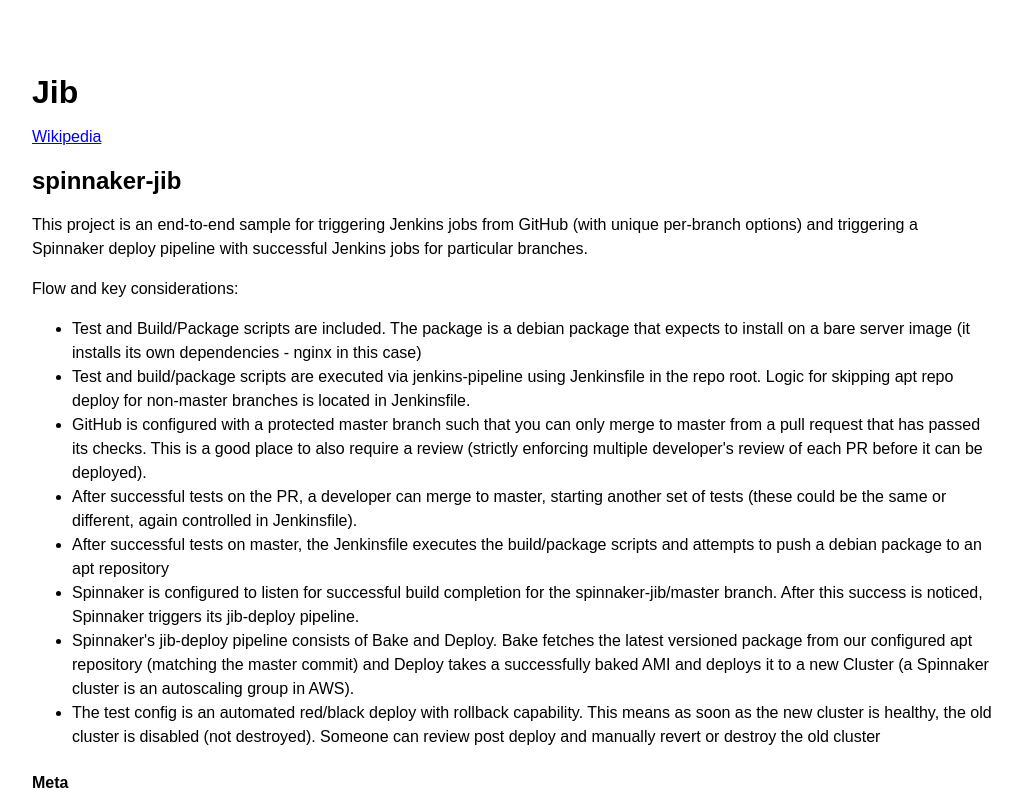
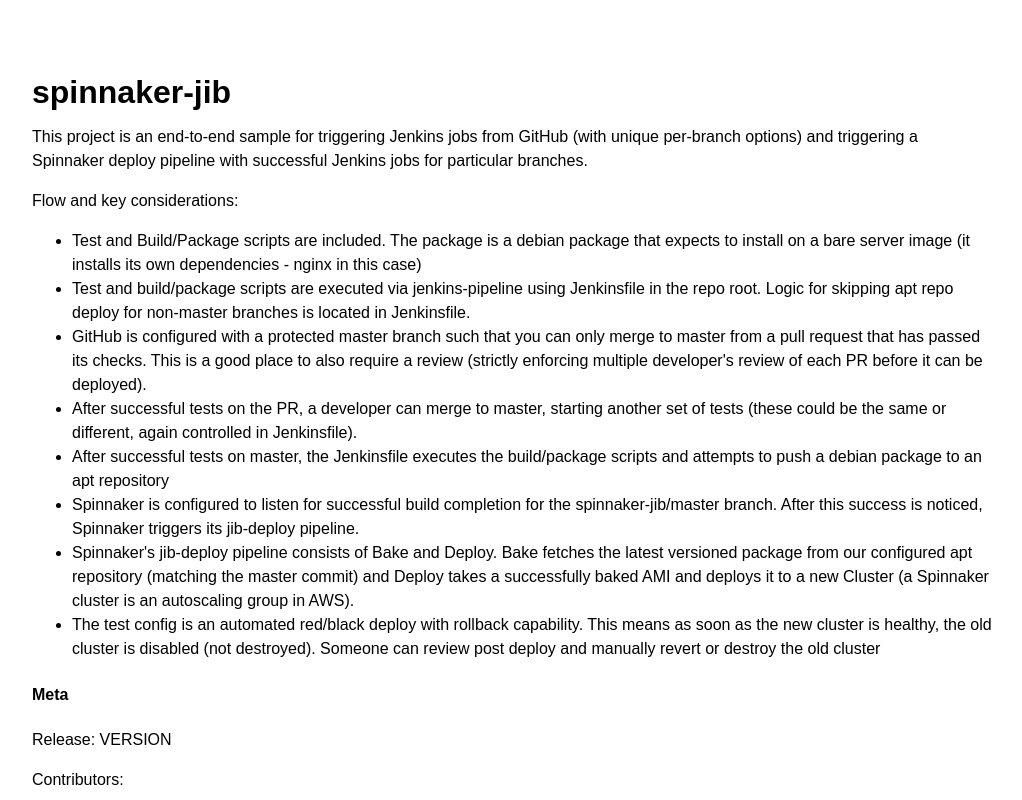
Before and after one commit to imperialwicket/spinnaker-jib, a plain HTML site: page src/index.html in a window 1280 px wide. Shown: the top 800 px of the page, without its empty margins (128-1150 px from the left). Drawn offline with Linux system fonts and the light colour scheme.

Commit message:
Remove the link and h2 (#34)

```diff
--- a/src/index.html
+++ b/src/index.html
@@ -11,10 +11,7 @@
 			}
 		</style>
 	</head>
-	<h1>Jib</h1>
-	<p><a href="https://en.wikipedia.org/wiki/Jib">Wikipedia</a></p>
-
-        <h2>spinnaker-jib</h2>
+	<h1>spinnaker-jib</h1>
         <p>This project is an end-to-end sample for triggering Jenkins jobs from GitHub (with unique per-branch options) and triggering a Spinnaker deploy pipeline with successful Jenkins jobs for particular branches.<p>
         <p>Flow and key considerations:
         <ul>
```
